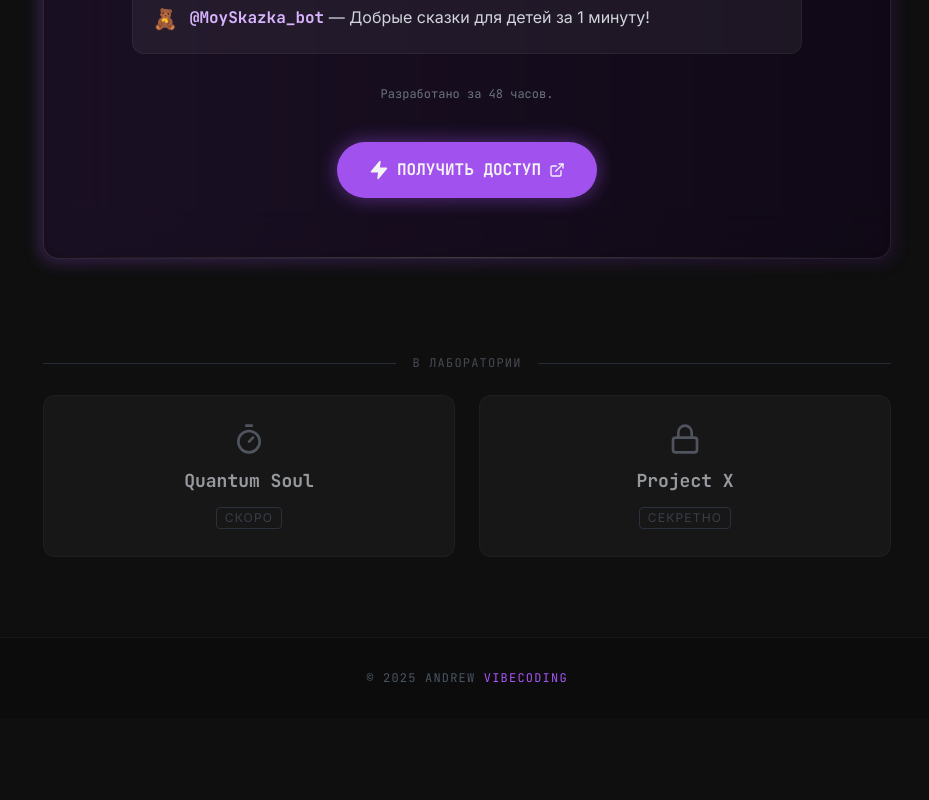
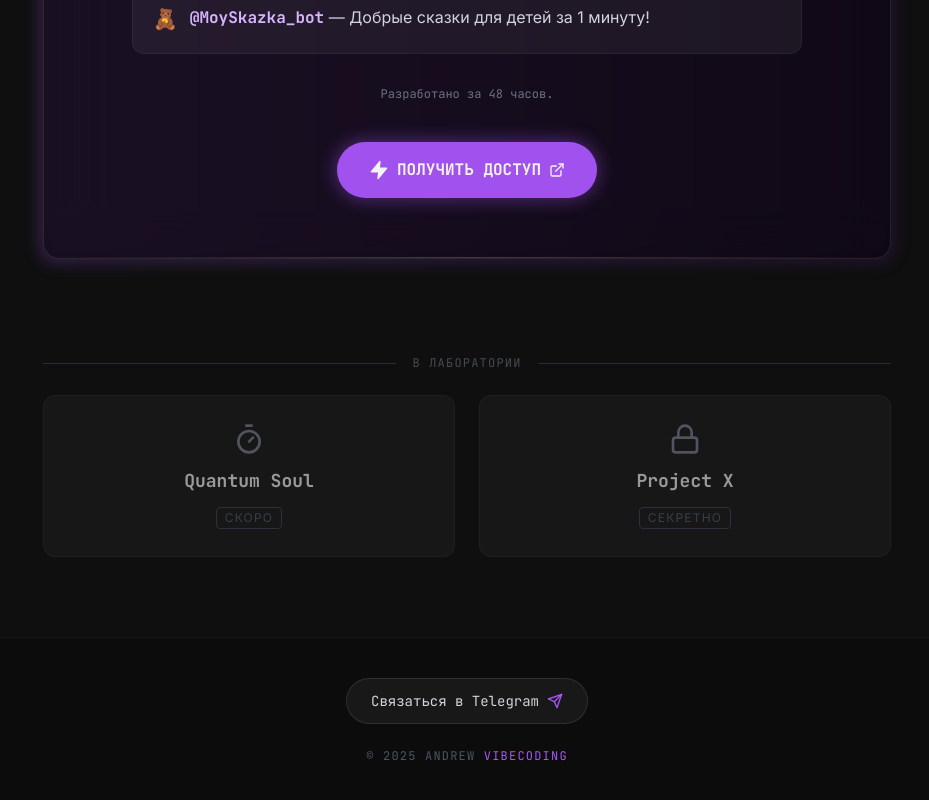
Before and after one commit to truearfb-dev/Andrew-VibeCoding-Portfolio, a React (Vite) app: page / in a window 1280 px wide. Shown: the part 1051-1851 px from the top of the page, without its empty margins (173-1102 px from the left). Before the commit the page ends 1769 px from the top, so only its background shows below. Built offline with nearby package versions, Linux system fonts and the light colour scheme.

Commit message:
feat(footer): Add Telegram contact button
Includes a new button in the footer to facilitate contact via Telegram, enhancing user engagement.
The photo was updated to a smaller, more optimized version.

```diff
--- a/components/Footer.tsx
+++ b/components/Footer.tsx
@@ -1,8 +1,20 @@
 import React from 'react';
+import { Send } from 'lucide-react';
 
 export const Footer: React.FC = () => {
   return (
-    <footer className="relative z-10 w-full py-8 text-center mt-auto border-t border-white/5 bg-black/20 backdrop-blur-sm">
+    <footer className="relative z-10 w-full py-10 flex flex-col items-center space-y-6 mt-auto border-t border-white/5 bg-black/20 backdrop-blur-sm">
+
+      <a
+        href="https://t.me/truear"
+        target="_blank"
+        rel="noopener noreferrer"
+        className="group flex items-center space-x-2 px-6 py-3 rounded-full bg-white/5 hover:bg-white/10 border border-white/10 transition-all duration-300 hover:scale-105 hover:border-neon/50"
+      >
+        <span className="text-gray-300 group-hover:text-white font-mono text-sm transition-colors">Связаться в Telegram</span>
+        <Send className="w-4 h-4 text-neon group-hover:translate-x-1 transition-transform" />
+      </a>
+
       <p className="font-mono text-xs text-gray-600 tracking-widest">
         &copy; 2025 ANDREW <span className="text-neon">VIBECODING</span>
       </p>
```
Also changed, not shown: public/photo.jpg (deleted).
